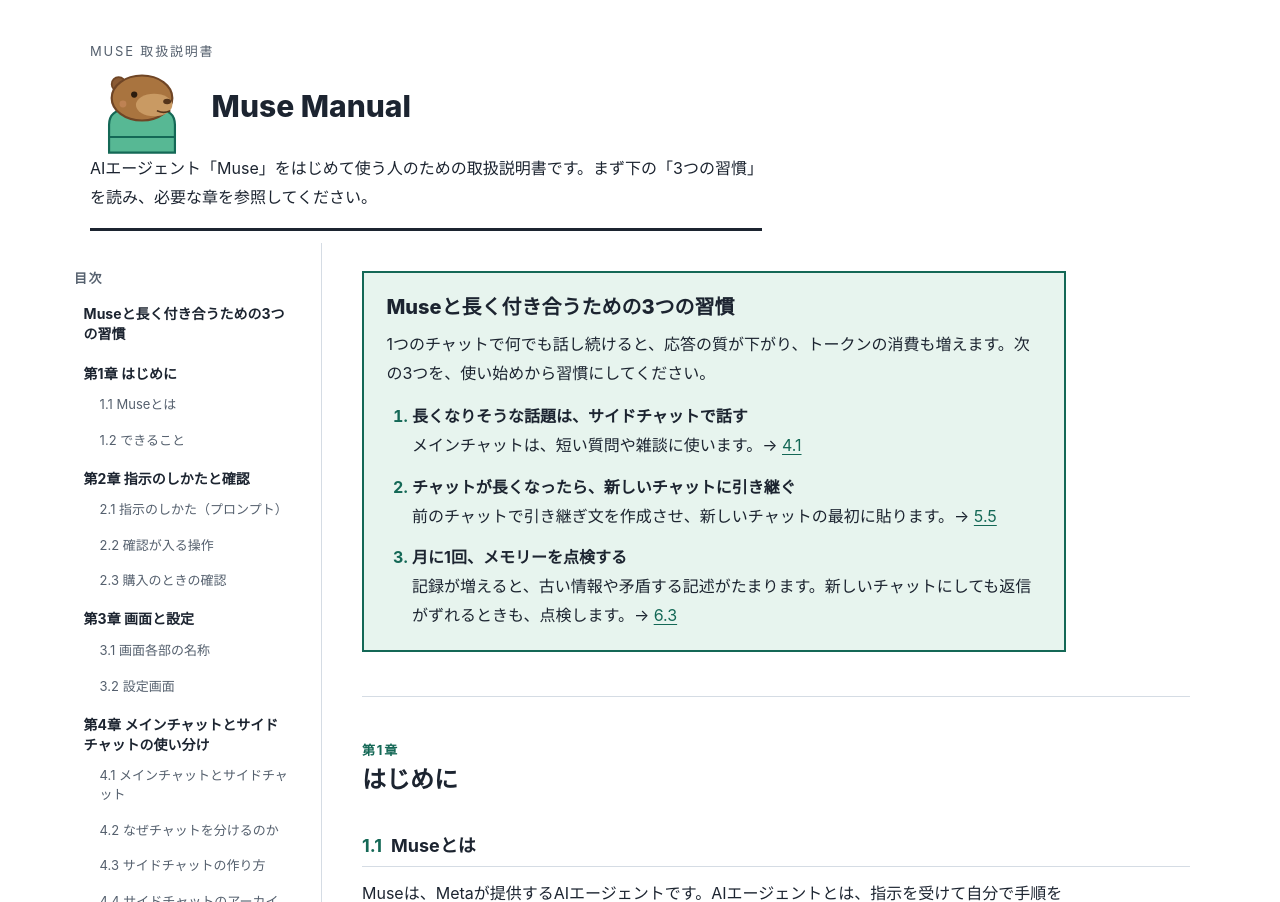
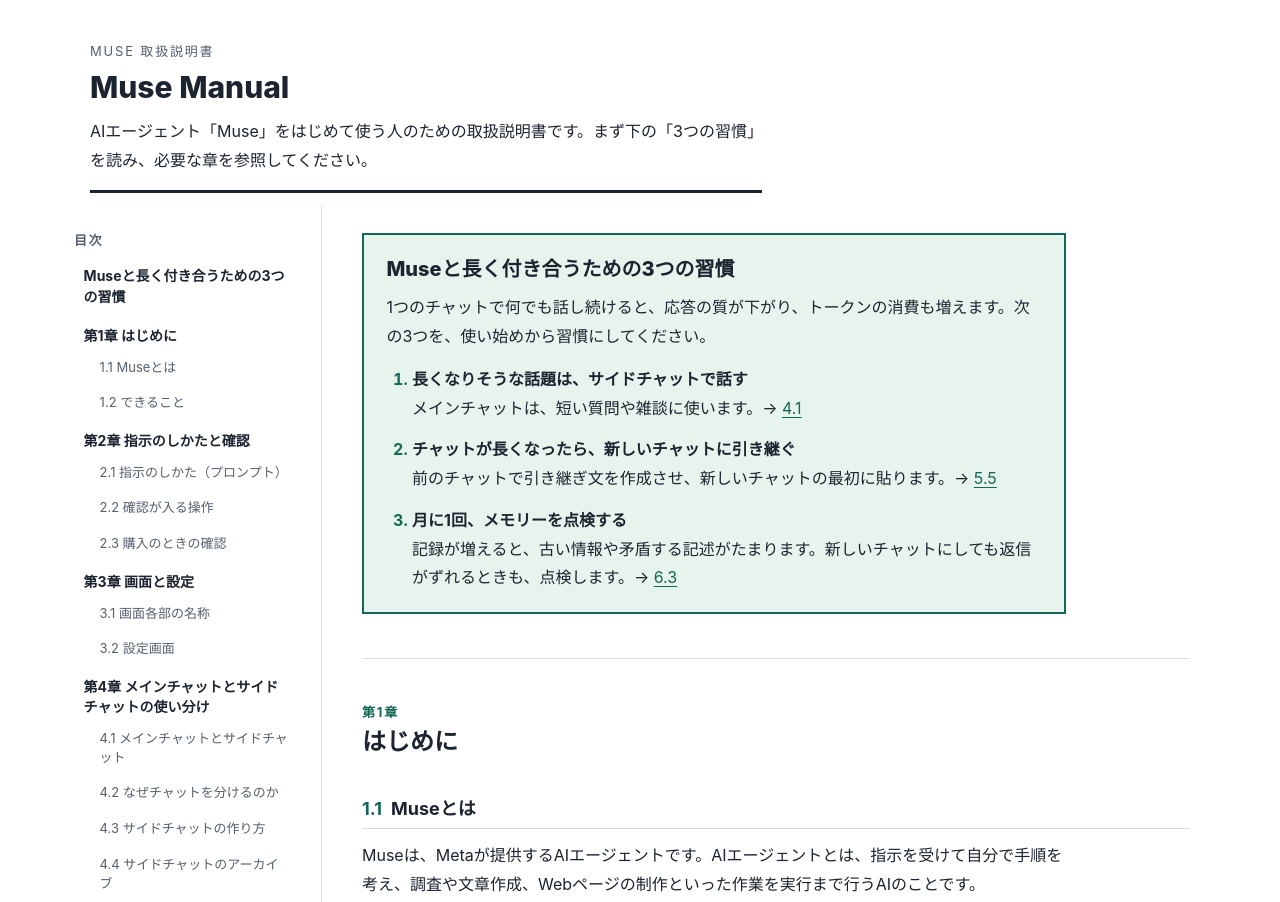
Before and after one commit to calico-blanket/muse-guides, a plain HTML site: page manual/index.html in a window 1280 px wide. Shown: the top 902 px of the page. Drawn offline with nearby package versions, Linux system fonts and the light colour scheme.

Commit message:
manual: エンタメ版（アニメーション追加、本文は無変更、マスコット削除）

```diff
--- a/manual/index.html
+++ b/manual/index.html
@@ -111,14 +111,8 @@
     .cards ul{gap:.45rem}
     .cards a{padding:.55rem .8rem}
   }
-  /* ---------- kappie edition ---------- */
-  .doc-head .edition{display:inline-block; font-size:.8125rem; font-weight:700; color:var(--accent); border:1.5px solid var(--accent); border-radius:999px; padding:.15rem .8rem; margin:0 0 .7rem; background:var(--accent-soft)}
-  .kappie-head{display:flex; align-items:center; gap:1.1rem; flex-wrap:wrap}
-  .kappie-head h1{margin-bottom:.6rem}
-  .mascot{flex:none; line-height:0}
   .diagram{max-width:34rem; margin:0 auto}
   .diagram svg{display:block; width:100%; height:auto}
-  @media (max-width:600px){ .mascot svg{width:76px; height:auto} }
 
   /* ---------- figures ---------- */
   figure{margin:1.25rem 0; border:1px solid var(--line); background:var(--fig-bg); padding:1.1rem; max-width:46em}
@@ -250,30 +244,34 @@
     figure,table,.copybox,.warn{break-inside:avoid}
     a{color:inherit}
   }
+
+  /* ---------- motion (manual-motion branch) ---------- */
+  .readbar{position:fixed; top:0; left:0; height:3px; width:0; background:var(--accent); z-index:60; opacity:.85}
+  html.motion .rv{opacity:0; transform:translateY(14px); transition:opacity .7s ease, transform .7s ease}
+  html.motion .rv.in{opacity:1; transform:none}
+  html.motion .doc-head h1{animation:mfade .9s ease both}
+  html.motion .doc-head .lead{animation:mfade .9s .15s ease both}
+  @keyframes mfade{from{opacity:0; transform:translateY(8px)} to{opacity:1; transform:none}}
+  .fbadge.pulse{animation:bpulse .9s ease}
+  @keyframes bpulse{0%{box-shadow:0 0 0 0 rgba(20,104,86,.45)} 100%{box-shadow:0 0 0 12px rgba(20,104,86,0)}}
+  @media (prefers-reduced-motion: reduce){
+    html.motion .rv{opacity:1; transform:none; transition:none}
+    html.motion .doc-head h1, html.motion .doc-head .lead{animation:none}
+    .fbadge.pulse{animation:none}
+  }
+  @media print{
+    .readbar{display:none}
+    html.motion .rv{opacity:1; transform:none}
+  }
 </style>
 </head>
 <body>
 <a class="skip" href="#main">本文へ移動</a>
+<div class="readbar" id="readBar" aria-hidden="true"></div>
 
 <header class="doc-head">
   <p class="kicker">MUSE 取扱説明書</p>
-  <div class="kappie-head">
-    <div class="mascot" aria-hidden="true">
-      <svg width="104" height="86" viewBox="0 0 120 96" role="img" aria-label="ミントグリーンのセーターを着たカピバラ">
-        <path d="M22 96 V64 Q22 46 44 46 H76 Q98 46 98 64 V96 Z" fill="#57b894" stroke="#146856" stroke-width="2.5"/>
-        <path d="M22 78 H98" stroke="#146856" stroke-width="2.5"/>
-        <rect x="48" y="44" width="24" height="9" rx="4" fill="#dff3ea" stroke="#146856" stroke-width="2"/>
-        <circle cx="33" cy="17" r="8" fill="#8a5a33" stroke="#6f4525" stroke-width="2"/>
-        <ellipse cx="60" cy="33" rx="35" ry="26" fill="#a9743f" stroke="#6f4525" stroke-width="2.5"/>
-        <ellipse cx="74" cy="41" rx="21" ry="13" fill="#c99a63"/>
-        <ellipse cx="89" cy="37" rx="4.5" ry="3.2" fill="#54341a"/>
-        <path d="M78 48 Q85 51 92 48" fill="none" stroke="#54341a" stroke-width="2" stroke-linecap="round"/>
-        <circle cx="51" cy="29" r="3.6" fill="#2b1c0e"/>
-        <circle cx="38" cy="40" r="4" fill="#c98a5e" opacity=".65"/>
-      </svg>
-    </div>
-    <h1>Muse Manual</h1>
-  </div>
+  <h1>Muse Manual</h1>
   <p class="lead">AIエージェント「Muse」をはじめて使う人のための取扱説明書です。まず下の「3つの習慣」を読み、必要な章を参照してください。</p>
 </header>
 
@@ -1198,5 +1196,126 @@ MEMORY.md 3,988字・39行／AGENTS.md 1,568字・25行／SOUL.md 795字・13行
   syncTop();
 })();
 </script>
+
+<script src="https://cdnjs.cloudflare.com/ajax/libs/gsap/3.12.5/gsap.min.js"></script>
+<script src="https://cdnjs.cloudflare.com/ajax/libs/gsap/3.12.5/ScrollTrigger.min.js"></script>
+<script>
+(function(){
+  // Reading progress bar (user-driven, always on)
+  var bar = document.getElementById('readBar');
+  var ticking = false;
+  function prog(){
+    ticking = false;
+    var h = document.documentElement;
+    var max = h.scrollHeight - h.clientHeight;
+    bar.style.width = (max > 0 ? Math.min(100, window.scrollY / max * 100) : 0) + '%';
+  }
+  window.addEventListener('scroll', function(){
+    if(!ticking){ ticking = true; requestAnimationFrame(prog); }
+  }, {passive:true});
+  prog();
+
+  var reduced = window.matchMedia('(prefers-reduced-motion: reduce)').matches;
+  if(reduced) return;
+  document.documentElement.classList.add('motion');
+
+  // ---- Scroll reveal (vanilla, progressive enhancement) ----
+  var targets = document.querySelectorAll('main h2, main h3, main figure, .cards li, .habits li');
+  targets.forEach(function(el){ el.classList.add('rv'); });
+  var io = new IntersectionObserver(function(entries){
+    entries.forEach(function(e){
+      if(e.isIntersecting){ e.target.classList.add('in'); io.unobserve(e.target); }
+    });
+  }, {threshold: 0.1});
+  targets.forEach(function(el){ io.observe(el); });
+
+  // ---- Phone-mock badges: gentle sequential pulse while visible ----
+  document.querySelectorAll('figure').forEach(function(fig){
+    var badges = fig.querySelectorAll('.fbadge');
+    if(badges.length < 3) return;
+    var idx = 0, timer = null;
+    function step(){
+      badges.forEach(function(b){ b.classList.remove('pulse'); });
+      badges[idx % badges.length].classList.add('pulse');
+      idx++;
+    }
+    var io2 = new IntersectionObserver(function(entries){
+      entries.forEach(function(e){
+        if(e.isIntersecting && !timer){ step(); timer = setInterval(step, 1100); }
+        if(!e.isIntersecting && timer){ clearInterval(timer); timer = null; badges.forEach(function(b){ b.classList.remove('pulse'); }); }
+      });
+    }, {threshold: 0.3});
+    io2.observe(fig);
+  });
+
+  // ---- Diagram animations with GSAP (enhancement; static if unavailable) ----
+  if(typeof window.gsap === 'undefined' || typeof window.ScrollTrigger === 'undefined') return;
+  gsap.registerPlugin(ScrollTrigger);
+
+  function diagramByLabel(part){
+    var all = document.querySelectorAll('.diagram');
+    for(var i = 0; i < all.length; i++){
+      if((all[i].getAttribute('aria-label') || '').indexOf(part) >= 0) return all[i];
+    }
+    return null;
+  }
+  function drawPaths(svg, paths){
+    paths.forEach(function(p){
+      var len = p.getTotalLength();
+      p.style.strokeDasharray = len;
+      p.style.strokeDashoffset = len;
+    });
+    gsap.to(paths, {
+      strokeDashoffset: 0, duration: 1.6, ease: 'power2.out', stagger: 0.25,
+      scrollTrigger: {trigger: svg, start: 'top 82%', once: true}
+    });
+  }
+
+  // Fig. branch diagram (4.1): connectors draw, side chats fade in one by one
+  var branch = diagramByLabel('枝分かれ');
+  if(branch){
+    var bsvg = branch.querySelector('svg');
+    var connectors = bsvg.querySelectorAll('path');
+    drawPaths(bsvg, Array.prototype.slice.call(connectors));
+    var boxes = bsvg.querySelectorAll('g rect, g text');
+    gsap.from(boxes, {
+      opacity: 0, x: 16, duration: 0.6, ease: 'power2.out', stagger: 0.12,
+      scrollTrigger: {trigger: bsvg, start: 'top 82%', once: true}
+    });
+  }
+
+  // Fig. slope diagram (5.1): the two curves draw themselves
+  var slope = diagramByLabel('緩やかに下がる');
+  if(slope){
+    var ssvg = slope.querySelector('svg');
+    var curves = ssvg.querySelectorAll('path');
+    drawPaths(ssvg, [curves[1], curves[2]]);
+  }
+
+  // Fig. memory layers (6.1): layers slide in
+  var mem = diagramByLabel('メモリーの2種類');
+  if(mem){
+    var msvg = mem.querySelector('svg');
+    gsap.from(msvg.querySelectorAll('rect, text'), {
+      opacity: 0, y: 10, duration: 0.7, ease: 'power2.out', stagger: 0.18,
+      scrollTrigger: {trigger: msvg, start: 'top 82%', once: true}
+    });
+  }
+
+  // Token wallets (5.3): bars fill to their marked width
+  var bars = document.querySelectorAll('.wallet .bar i');
+  if(bars.length){
+    bars.forEach(function(b){ b.dataset.w = b.style.width; b.style.width = '0%'; });
+    ScrollTrigger.create({
+      trigger: '.wallets', start: 'top 82%', once: true,
+      onEnter: function(){
+        bars.forEach(function(b, i){
+          gsap.to(b, {width: b.dataset.w, duration: 1.1, delay: i * 0.15, ease: 'power2.out'});
+        });
+      }
+    });
+  }
+})();
+</script>
 </body>
 </html>
```
